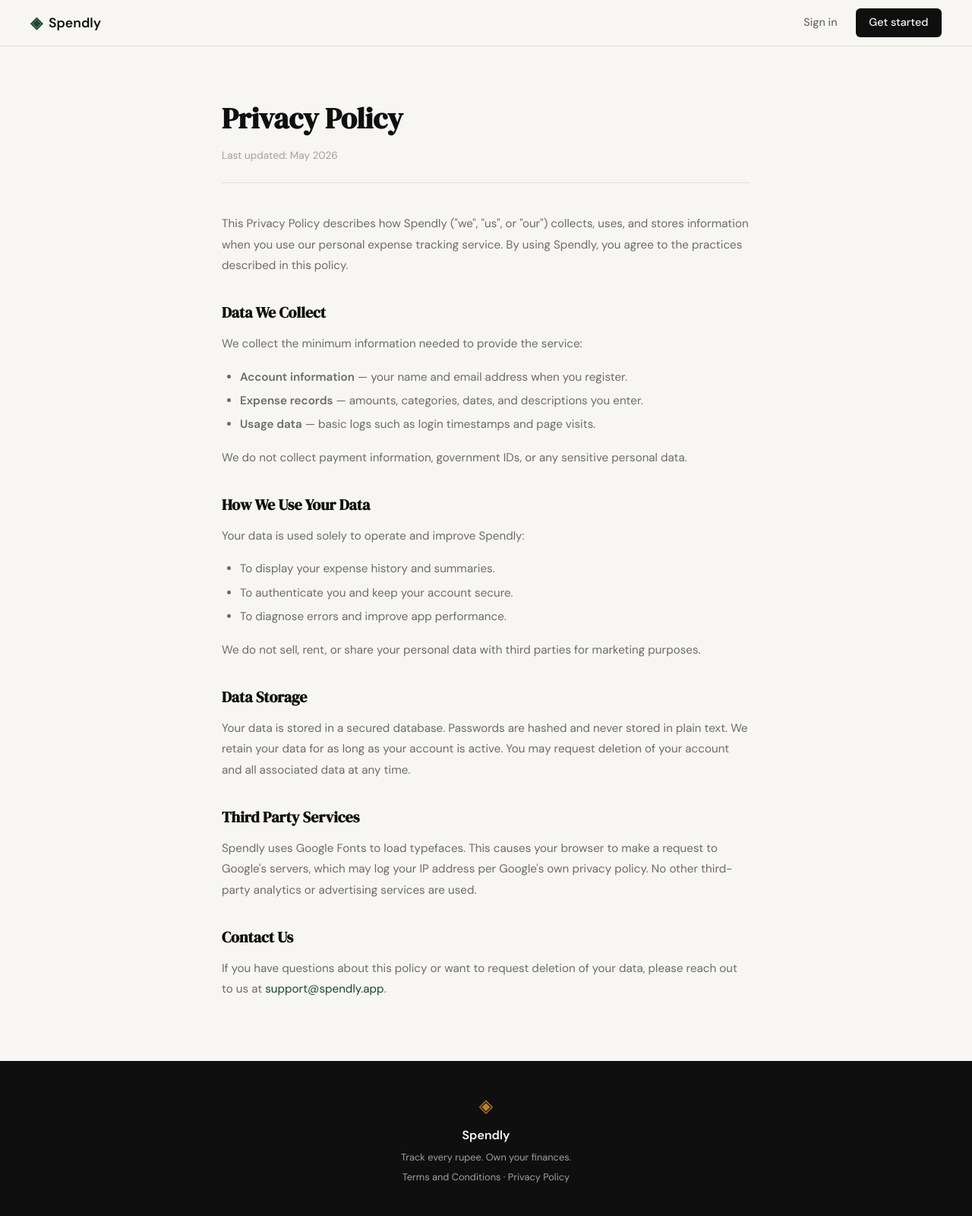
After one commit to ranjithtadisina/spendly, a Flask app: page /privacy in a window 1280 px wide. The commit adds this page. Shown: the whole page at 76% size. Run offline with Flask 3, Linux system fonts and the light colour scheme.

Commit message:
landing: add privacy policy page and route

```diff
--- a/app.py
+++ b/app.py
@@ -26,6 +26,11 @@ def login():
 # Placeholder routes — students will implement these                  #
 # ------------------------------------------------------------------ #
 
+@app.route("/privacy")
+def privacy():
+    return render_template("privacy.html")
+
+
 @app.route("/logout")
 def logout():
     return "Logout — coming in Step 3"
--- a/static/css/style.css
+++ b/static/css/style.css
@@ -369,6 +369,59 @@ a { color: inherit; text-decoration: none; }
 }
 
 /* ------------------------------------------------------------------ */
+/* Policy pages (privacy, terms)                                       */
+/* ------------------------------------------------------------------ */
+
+.policy-section {
+    padding: 4rem 2rem;
+    max-width: 760px;
+    margin: 0 auto;
+}
+
+.policy-header {
+    margin-bottom: 2.5rem;
+    padding-bottom: 1.5rem;
+    border-bottom: 1px solid var(--border);
+}
+
+.policy-title {
+    font-family: var(--font-display);
+    font-size: clamp(1.75rem, 3vw, 2.5rem);
+    color: var(--ink);
+    margin-bottom: 0.5rem;
+}
+
+.policy-meta {
+    font-size: 0.85rem;
+    color: var(--ink-faint);
+}
+
+.policy-body h2 {
+    font-family: var(--font-display);
+    font-size: 1.25rem;
+    color: var(--ink);
+    margin: 2rem 0 0.75rem;
+}
+
+.policy-body p {
+    font-size: 0.95rem;
+    color: var(--ink-muted);
+    line-height: 1.8;
+    margin-bottom: 1rem;
+}
+
+.policy-body ul {
+    margin: 0.5rem 0 1rem 1.5rem;
+}
+
+.policy-body ul li {
+    font-size: 0.95rem;
+    color: var(--ink-muted);
+    line-height: 1.8;
+    margin-bottom: 0.25rem;
+}
+
+/* ------------------------------------------------------------------ */
 /* Auth pages                                                          */
 /* ------------------------------------------------------------------ */
 
--- a/templates/base.html
+++ b/templates/base.html
@@ -35,7 +35,7 @@
             <span class="footer-name">Spendly</span>
             <p class="footer-copy">Track every rupee. Own your finances.</p>
             <p class="footer-copy">
-                <a href="#">Terms and Conditions</a> &middot; <a href="#">Privacy Policy</a>
+                <a href="#">Terms and Conditions</a> &middot; <a href="{{ url_for('privacy') }}">Privacy Policy</a>
             </p>
         </div>
     </footer>
--- /dev/null
+++ b/templates/privacy.html
@@ -0,0 +1,65 @@
+{% extends "base.html" %}
+
+{% block title %}Privacy Policy — Spendly{% endblock %}
+
+{% block content %}
+
+<section class="policy-section">
+
+    <div class="policy-header">
+        <h1 class="policy-title">Privacy Policy</h1>
+        <p class="policy-meta">Last updated: May 2026</p>
+    </div>
+
+    <div class="policy-body">
+
+        <p>
+            This Privacy Policy describes how Spendly ("we", "us", or "our") collects,
+            uses, and stores information when you use our personal expense tracking service.
+            By using Spendly, you agree to the practices described in this policy.
+        </p>
+
+        <h2>Data We Collect</h2>
+        <p>We collect the minimum information needed to provide the service:</p>
+        <ul>
+            <li><strong>Account information</strong> — your name and email address when you register.</li>
+            <li><strong>Expense records</strong> — amounts, categories, dates, and descriptions you enter.</li>
+            <li><strong>Usage data</strong> — basic logs such as login timestamps and page visits.</li>
+        </ul>
+        <p>We do not collect payment information, government IDs, or any sensitive personal data.</p>
+
+        <h2>How We Use Your Data</h2>
+        <p>Your data is used solely to operate and improve Spendly:</p>
+        <ul>
+            <li>To display your expense history and summaries.</li>
+            <li>To authenticate you and keep your account secure.</li>
+            <li>To diagnose errors and improve app performance.</li>
+        </ul>
+        <p>We do not sell, rent, or share your personal data with third parties for marketing purposes.</p>
+
+        <h2>Data Storage</h2>
+        <p>
+            Your data is stored in a secured database. Passwords are hashed and never stored
+            in plain text. We retain your data for as long as your account is active.
+            You may request deletion of your account and all associated data at any time.
+        </p>
+
+        <h2>Third Party Services</h2>
+        <p>
+            Spendly uses Google Fonts to load typefaces. This causes your browser to make a
+            request to Google's servers, which may log your IP address per Google's own privacy
+            policy. No other third-party analytics or advertising services are used.
+        </p>
+
+        <h2>Contact Us</h2>
+        <p>
+            If you have questions about this policy or want to request deletion of your data,
+            please reach out to us at
+            <a href="mailto:support@spendly.app" style="color: var(--accent);">support@spendly.app</a>.
+        </p>
+
+    </div>
+
+</section>
+
+{% endblock %}
```
